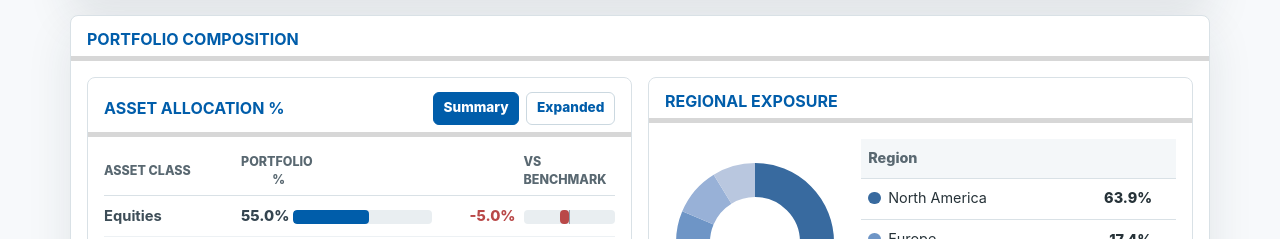
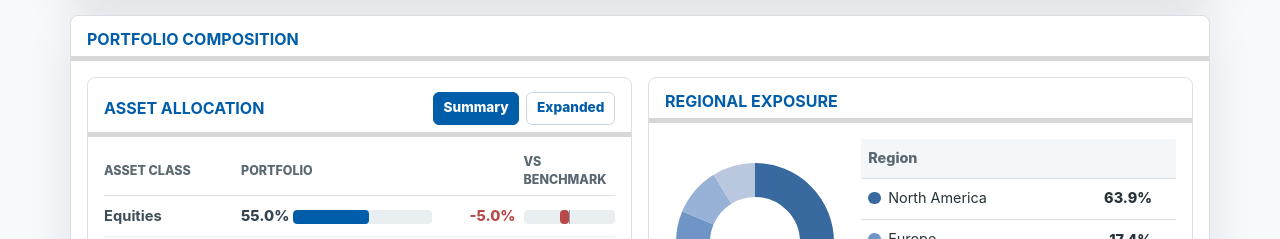
Before and after one commit to PhilHad13/Factsheet-Page, a website: page factsheet-prototype/index.html in a window 1280 px wide. Shown: the part 2146-2385 px from the top of the page. Drawn offline with Linux system fonts and the light colour scheme.

Commit message:
formating change

```diff
--- a/factsheet-prototype/index.html
+++ b/factsheet-prototype/index.html
@@ -1170,7 +1170,7 @@
           <div class="split-grid">
         <section class="composition-panel">
           <div class="section-header">
-            <h2>Asset Allocation %</h2>
+            <h2>Asset Allocation</h2>
             <div class="allocation-controls" aria-label="Asset allocation view">
               <button class="allocation-button is-active" type="button" data-allocation-view="summary" aria-pressed="true">Summary</button>
               <button class="allocation-button" type="button" data-allocation-view="expanded" aria-pressed="false">Expanded</button>
@@ -1180,7 +1180,7 @@
             <div class="allocation-bars">
               <div class="allocation-header">
                 <span>Asset Class</span>
-                <span class="allocation-value-heading">Portfolio %</span>
+                <span class="allocation-value-heading">Portfolio</span>
                 <span class="variance-heading"><span></span><span>vs Benchmark</span></span>
               </div>
               <div id="allocationRows"></div>
```
